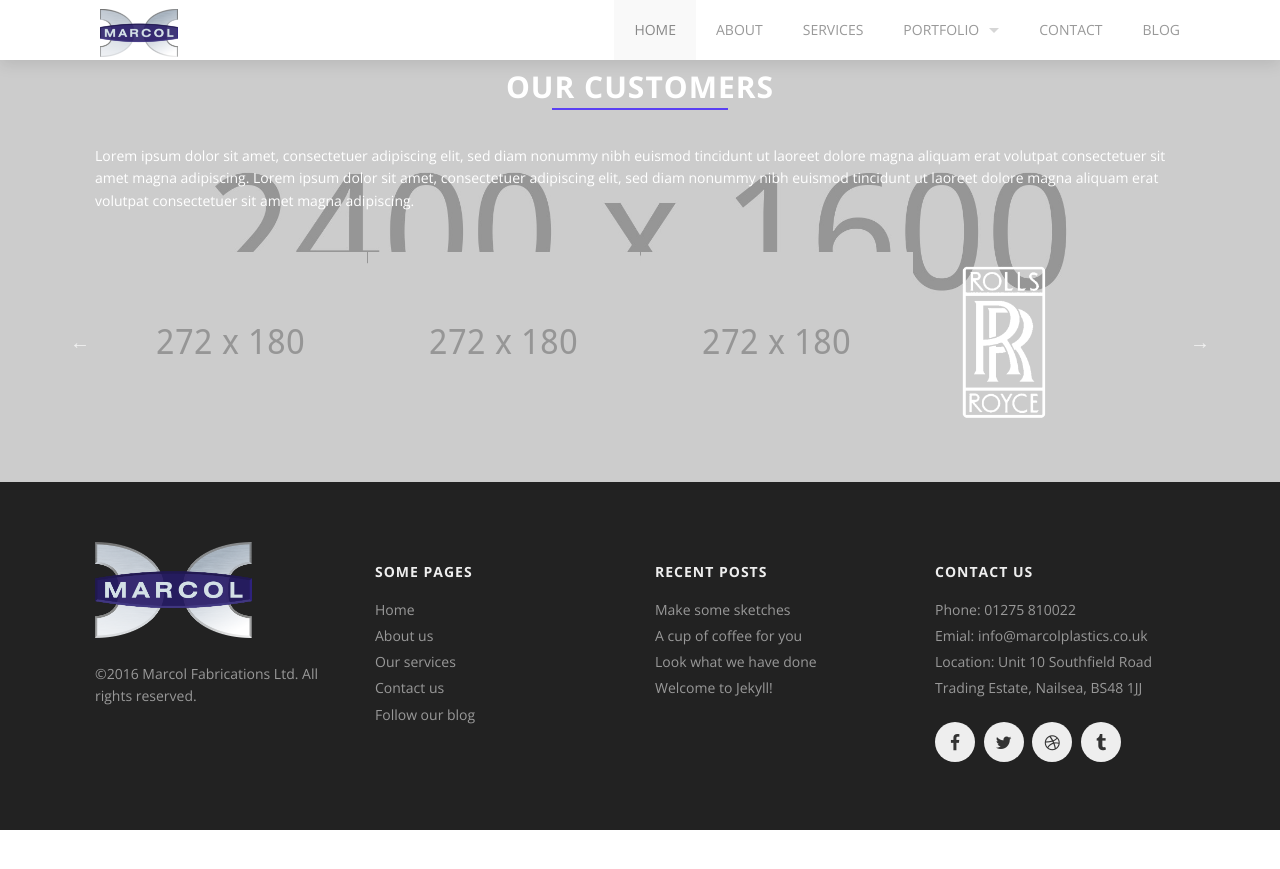
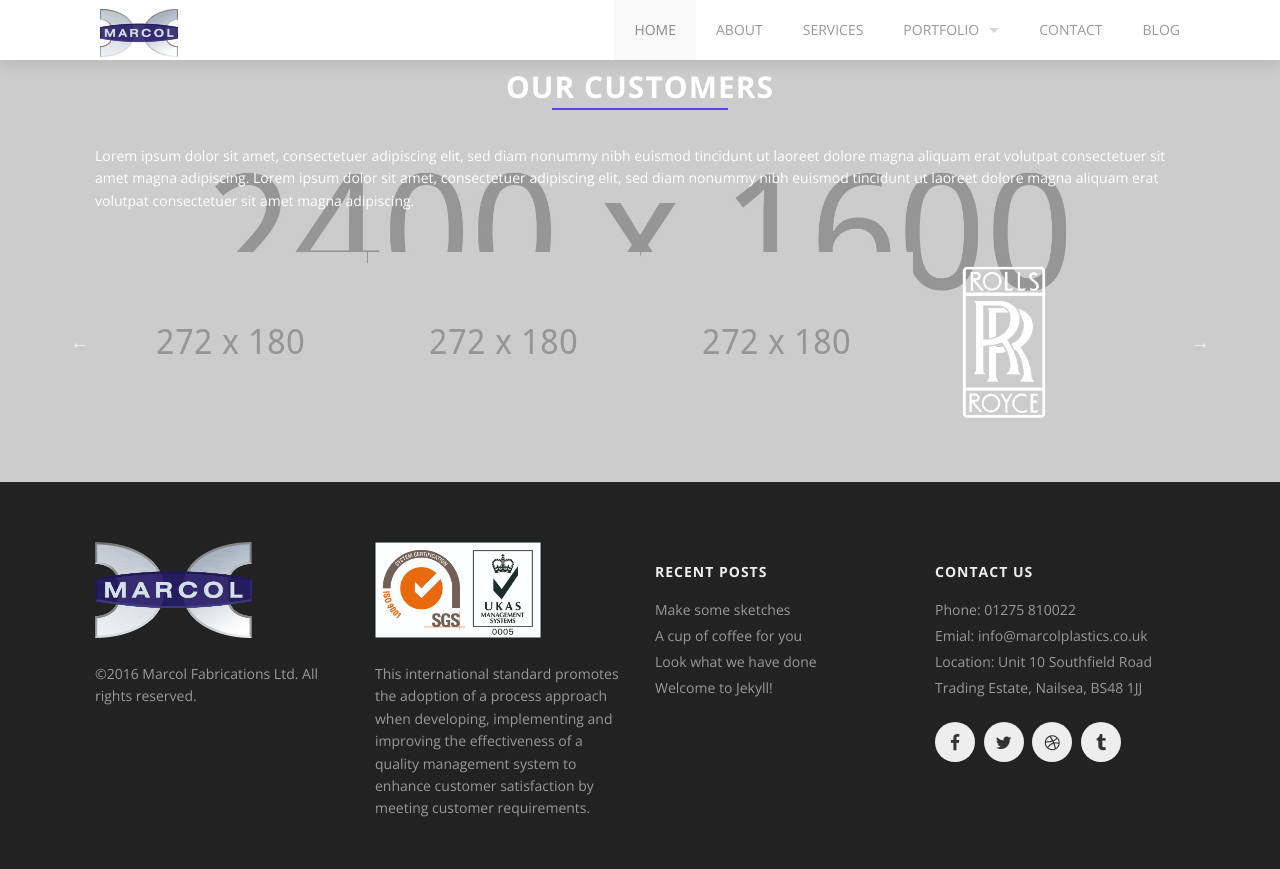
Before and after one commit to marcolplastics/marcolplastics.github.io, a Jekyll site: the page built from index.html, in a window 1280 px wide and 900 px high, scrolled down 5485 px. Shown: the top 869 px of the window. Built offline with Jekyll 4.4.1, drawn with Linux system fonts in a browser that asks for light colours; before the commit the page ends 6315 px from its top, so only the background shows below that.

Commit message:
Adds SGS logo and link in footer

```diff
--- a/_includes/footer.html
+++ b/_includes/footer.html
@@ -12,17 +12,12 @@
       <div class='spacing'></div>
     </div>
     <div class='large-3 medium-3 columns'>
-      <div class='spacing'></div>
-      <div class='links'>
-        <h4>Some pages</h4>
-        <ul>
-          <li><a href="index.html">Home</a></li>
-          <li><a href="about.html">About us</a></li>
-          <li><a href="services.html">Our services</a></li>
-          <li><a href="contact.html">Contact us</a></li>
-          <li><a href="blog.html">Follow our blog</a></li>
-        </ul>
-      </div>
+      <h1>
+        <a href='http://www.sgs.com/en/certified-clients-and-products/overview'>
+          <img alt="" src="{{site.url}}/images/SGS.jpg" style="height: 96px; width: auto;" />
+        </a>
+      </h1>
+      <p>This international standard promotes the adoption of a process approach when developing, implementing and improving the effectiveness of a quality management system to enhance customer satisfaction by meeting customer requirements.</p>
       <div class='spacing'></div>
     </div>
     <div class='large-3 medium-3 columns'>
```
Also changed, not shown: images/SGS.jpg (added).
